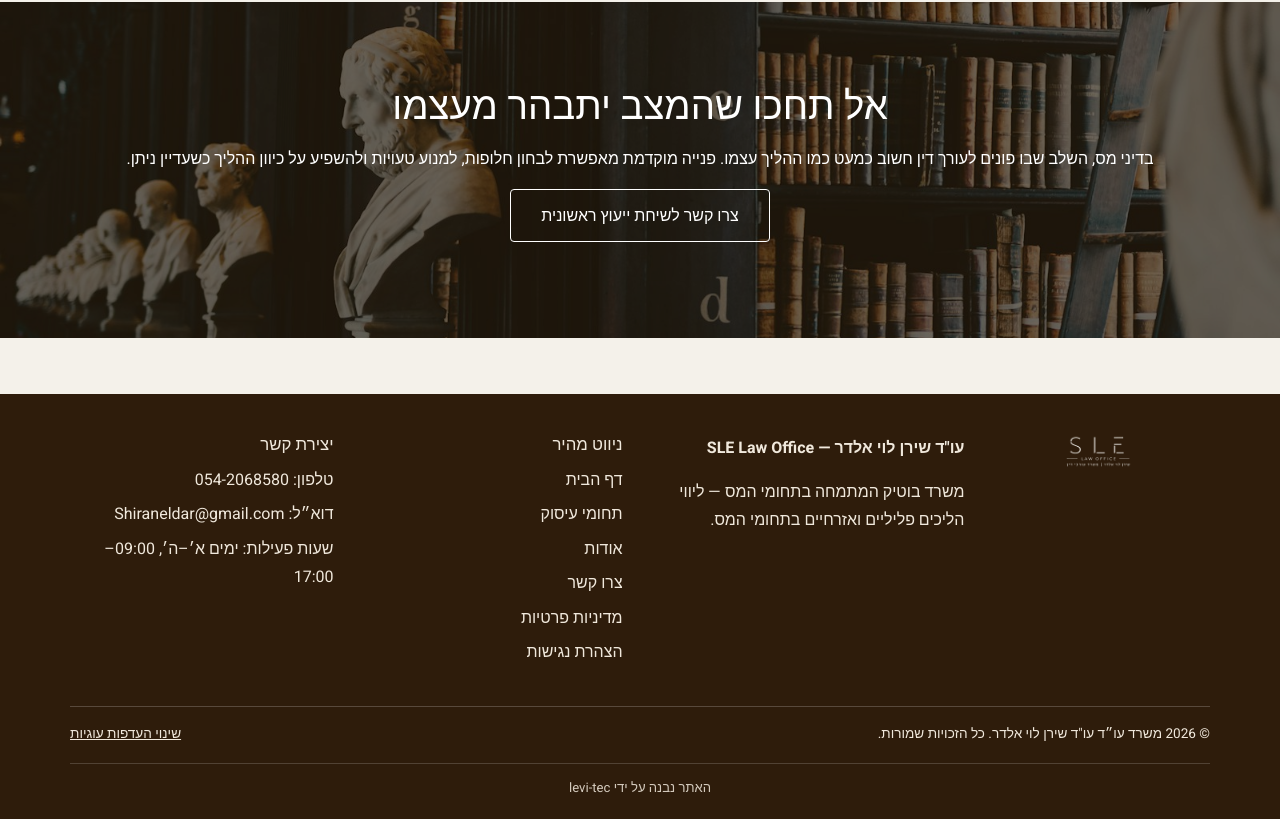
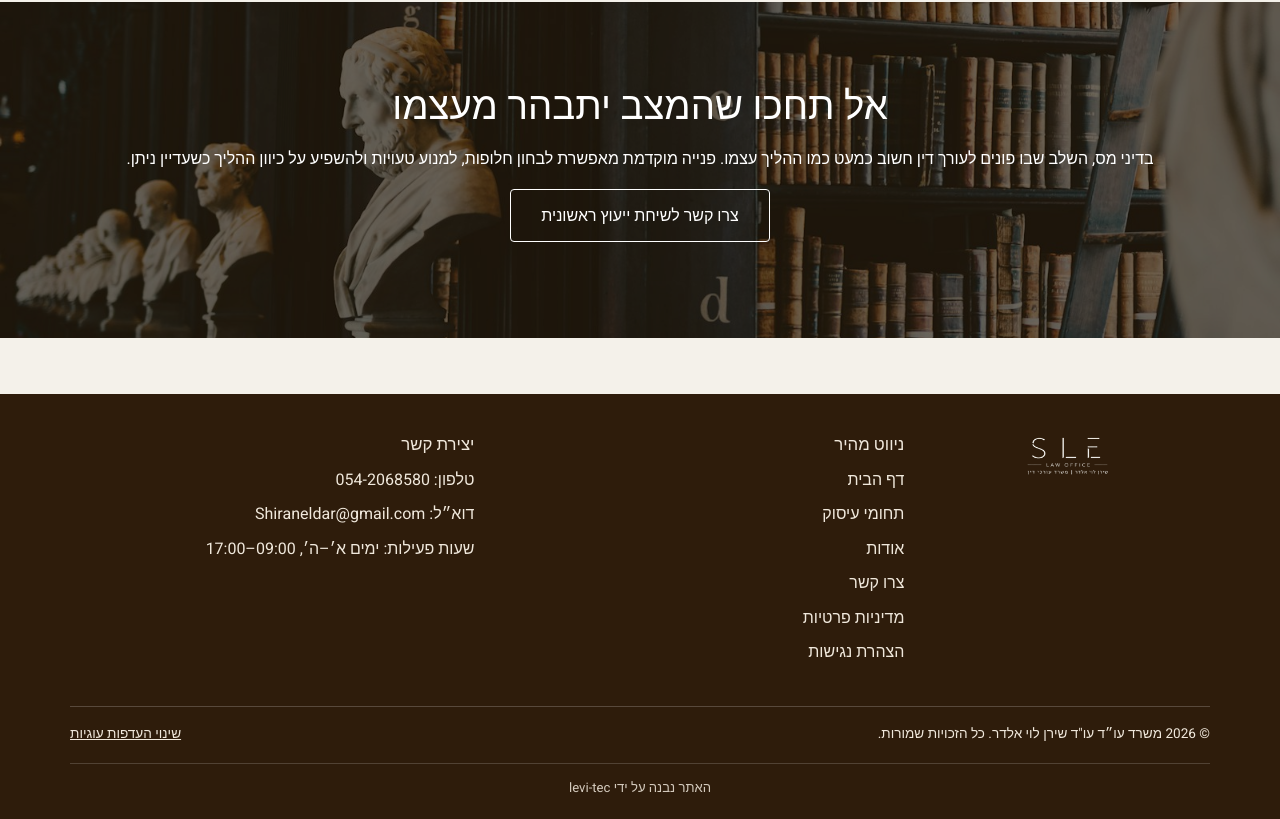
Before and after one commit to meni1221/sle-law-site, a React (Vite) app: page / in a window 1280 px wide. Shown: the part 2999-3818 px from the top of the page. Built offline with nearby package versions, Linux system fonts and the light colour scheme; no server answers.

Commit message:
feat: footer logo only, no office blurb, larger mark

```diff
--- a/src/components/SiteFooter.tsx
+++ b/src/components/SiteFooter.tsx
@@ -14,21 +14,11 @@ export default function SiteFooter() {
           <img
             src="/logo-sle-footer.png"
             alt="SLE Law Office — שירן לוי אלדר"
-            width={220}
-            height={36}
+            width={280}
+            height={46}
             loading="lazy"
             className="footer-logo"
           />
-        </div>
-        <div>
-          <p>
-            <strong>
-              {BUSINESS.name} — {BUSINESS.office}
-            </strong>
-          </p>
-          <p>
-            {BUSINESS.tagline} — {BUSINESS.subTagline}.
-          </p>
         </div>
         <nav aria-label="ניווט תחתון">
           <h2 className="footer-heading">ניווט מהיר</h2>
--- a/src/index.css
+++ b/src/index.css
@@ -594,7 +594,7 @@ textarea:focus-visible {
   padding-block: 2.5rem;
 }
 .footer-logo {
-  width: 220px;
+  width: 280px;
   height: auto;
 }
 .footer-heading {
@@ -752,7 +752,7 @@ textarea:focus-visible {
     grid-template-columns: 0.95fr 1.05fr;
   }
   .footer-grid {
-    grid-template-columns: auto 1.2fr 1fr 1fr;
+    grid-template-columns: auto 1fr 1fr;
   }
   .cards-grid {
     grid-template-columns: repeat(4, 1fr);
```
